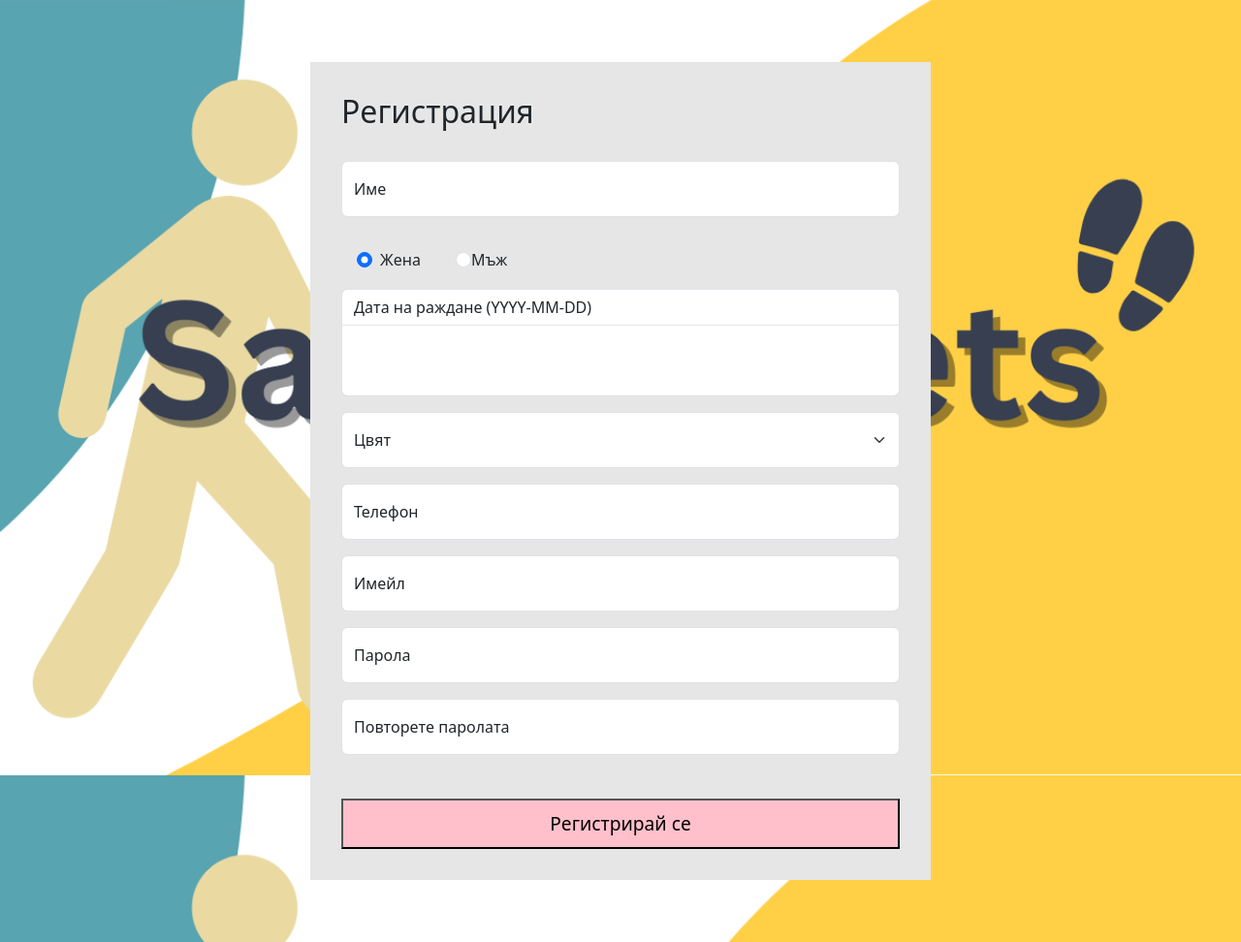
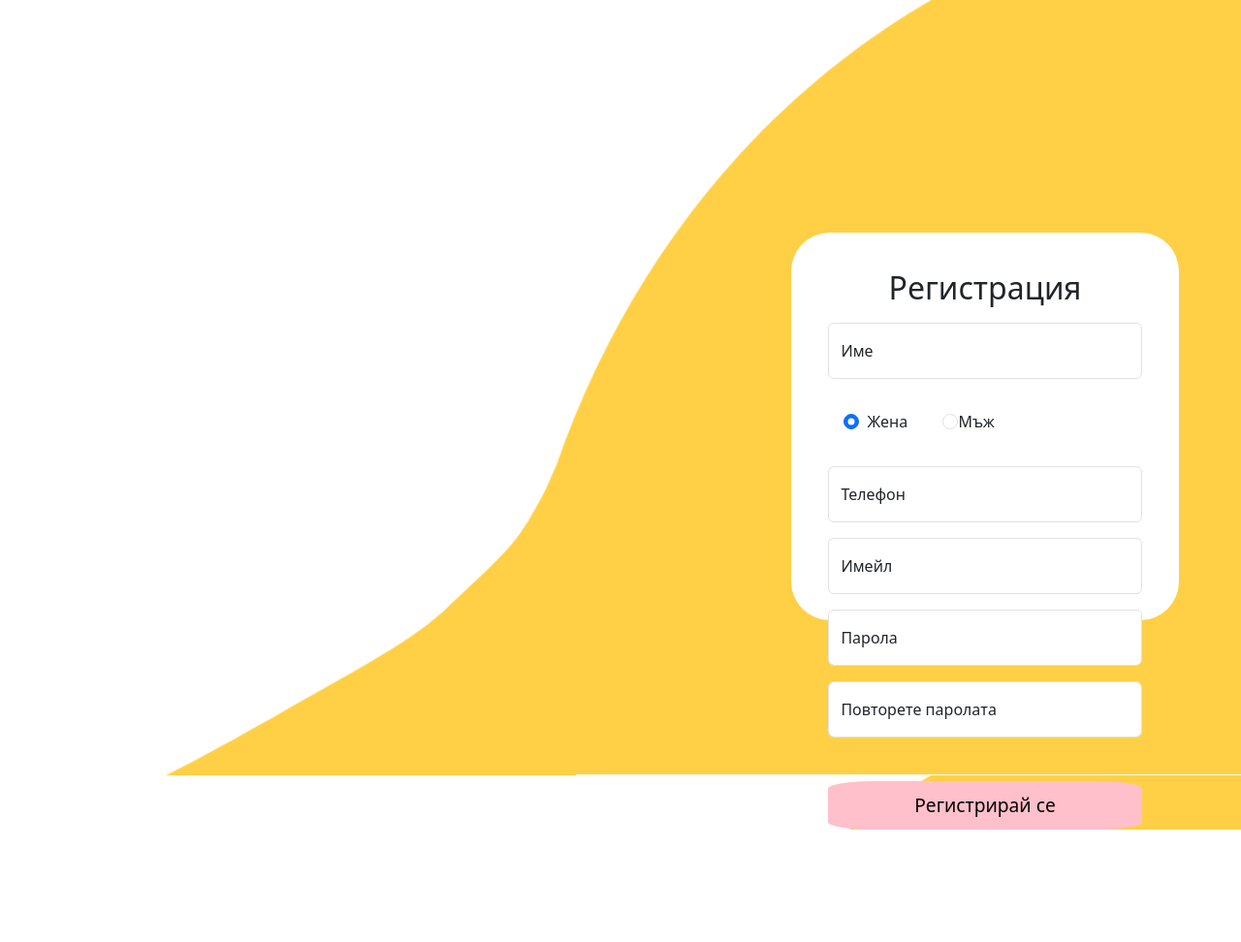
Before and after one commit to ToleVoivoda/Git-Push-and-Pray, a PHP site: page /register.php in a window 1280 px wide. Shown: the whole page at 97% size. After the commit the page ends 856 px from the top, so only its background shows below. Run offline with PHP 8.4, Linux system fonts and the light colour scheme.

Commit message:
register, login ui

```diff
--- /dev/null
+++ b/web/css/login.css
@@ -0,0 +1,36 @@
+body
+{
+    background-image: url('../img/loginbg.png');
+    background-size: cover;
+    background-position: center;
+    background-repeat: no-repeat;
+    background-attachment: fixed;
+}
+
+.login-box
+{
+    align-items: center;
+    padding: 3%;
+    width: 50vh;
+    height: 50vh;
+    background-color: white;
+    position: absolute;
+    top: 30%;
+    right: 5%;
+    border-radius: 10%;
+}
+
+.loginheading
+{
+    text-align: center;
+}
+
+.login-button
+{
+    background-color: #dba2ff;
+    border-color: transparent;
+    height: 50px;
+    width: 150px;
+    align-items: center;
+    border-radius: 15%;
+}
--- a/web/login.php
+++ b/web/login.php
@@ -13,6 +13,7 @@
     <link rel="stylesheet" href="https://cdnjs.cloudflare.com/ajax/libs/font-awesome/4.7.0/css/font-awesome.min.css">
     <meta name="viewport" content="width=device-width, initial-scale=1.0">
     <link rel="stylesheet" href="/css/index.css">
+    <link rel="stylesheet" href="css/login.css">
     <link href="https://fonts.googleapis.com/icon?family=Material+Icons" rel="stylesheet">
     <title>Safe streets</title>
 </head>
@@ -20,7 +21,7 @@
 <body>
     <main>
         <div class="login-box">
-            <h2>Вход</h2>
+            <h2 class="loginheading">Вход</h2>
             <form id="login-form" action="login-action.php" method="post">
                 <div class="form-floating mb-3 mt-3">
                     <input type="email" class="form-control" id="email" placeholder="Въведете имейл" name="email">
@@ -36,7 +37,7 @@
                     <span ><a href="register.php">Нямате профил? Регистрация</a></span>
                 </div>
 
-                <input type="submit" value="Вход">
+                <input class="login-button" type="submit" value="Вход">
             </form>
         </div>
     </main>
--- a/web/register.php
+++ b/web/register.php
@@ -13,14 +13,15 @@
     <link rel="stylesheet" href="https://cdnjs.cloudflare.com/ajax/libs/font-awesome/4.7.0/css/font-awesome.min.css">
     <meta name="viewport" content="width=device-width, initial-scale=1.0">
     <link rel="stylesheet" href="/css/index.css">
+    <link rel="stylesheet" href="css/login.css">
     <link href="https://fonts.googleapis.com/icon?family=Material+Icons" rel="stylesheet">
     <title>Safe streets</title>
 </head>
 
 <body>
     <main>
-        <div class="register-box">
-            <h2>Регистрация</h2>
+        <div class="login-box">
+            <h2 class="loginheading">Регистрация</h2>
             <form id="register-form" action="register-action-try2.php" method="post">
                 <div class="form-floating mb-3 mt-3">
                     <input type="text" class="form-control" id="firstname" placeholder="Въведете име" name="firstname">
@@ -36,26 +37,6 @@
                         <input type="radio" id="man" value=1 name="gender" class="form-check-input" />Мъж
                         <label class="form-check-label" for="man"></label>
                     </div>
-                </div>
-
-                <div class="birthdate-area">
-                    <label for="birthday" class="form-control">Дата на раждане (YYYY-MM-DD)</label>
-                    <input id="birthday" type="string" class="form-control" pattern="\d{4}-\d{2}-\d{2}">
-                </div>
-
-                <div class="color-area">
-                    <select name="colour" id="colour" class="form-select">
-                        <option value="" >Цвят</option>
-                        <option value="red">Червено</option>
-                        <option value="orange">Оранжево</option>
-                        <option value="yellow">Жълто</option>
-                        <option value="lightgreen">Светлозелено</option>
-                        <option value="darkgreen">Тъмнозелено</option>
-                        <option value="lightblue">Светлосиньо</option>
-                        <option value="darkblue">Тъмносиньо</option>
-                        <option value="purple">Лилаво</option>
-                        <option value="babypink">Розово</option>
-                    </select>
                 </div>
 
                 <div class="form-floating mt-3 mb-3">
@@ -78,7 +59,7 @@
                     <label for="password2">Повторете паролата</label>
                 </div>
 
-                <input type="submit" value="Регистрирай се">
+                <input class="login-button" type="submit" value="Регистрирай се">
             </form>
         </div>
     </main>
```
Also changed, not shown: web/img/loginbg.png (added).
